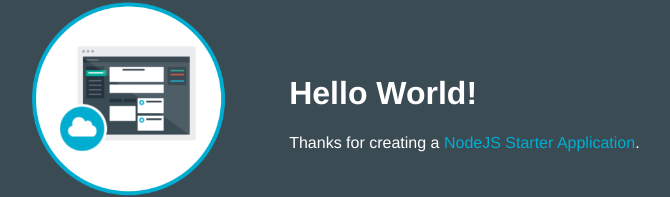
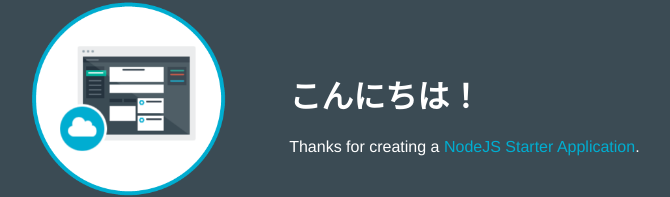
Before and after one commit to koyurin/test-yk-1484624615059, a website: page public/index.html in a window 1280 px wide. Shown: the part 157-354 px from the top of the page, without its empty margins (253-923 px from the left). Drawn offline with Linux system fonts and the light colour scheme.

Commit message:
Update index.html

```diff
--- a/public/index.html
+++ b/public/index.html
@@ -16,7 +16,7 @@
           <img class = "newappIcon" src="images/newapp-icon.png">
         </td>
         <td>
-          <h1 id="message">Hello World!</h1>
+          <h1 id="message">こんにちは！</h1>
           <p class='description'></p> Thanks for creating a <span class = "blue">NodeJS Starter Application</span>.
         </td>
       </tr>
```
